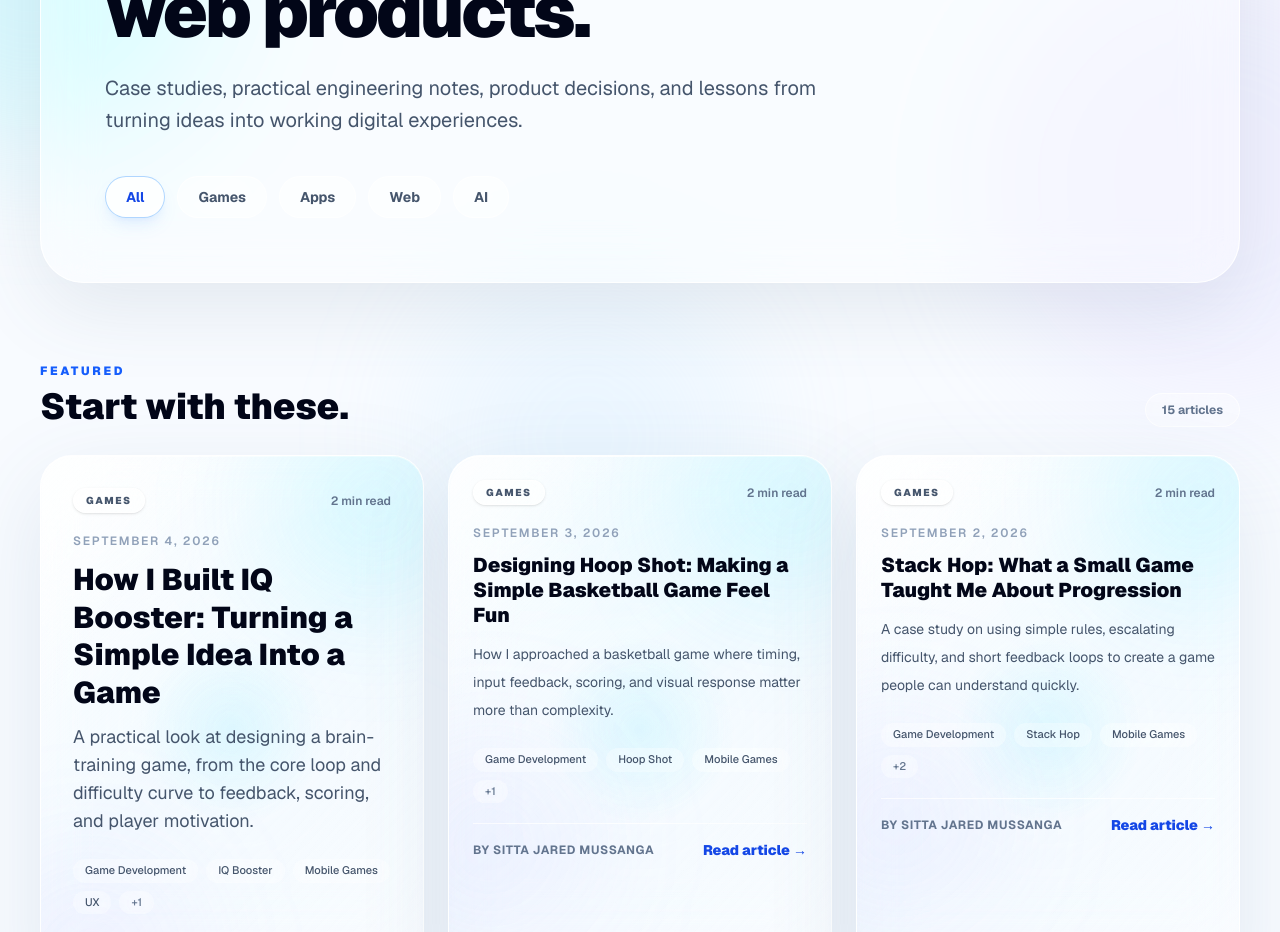
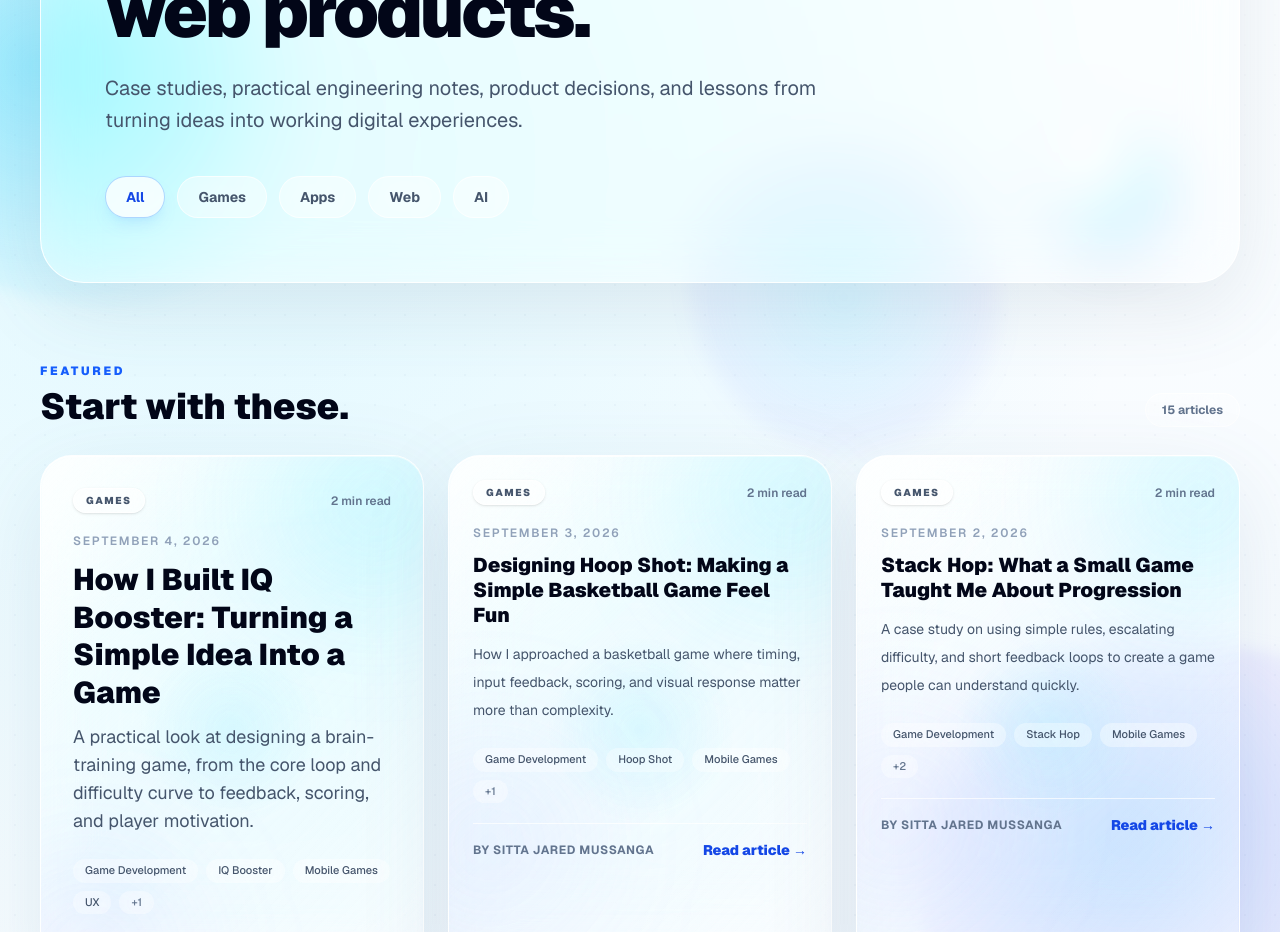
Before and after one commit to joshuamussanga7-cpu/sitta-jared-portfolio, a Next.js app: page /blog in a window 1280 px wide. Shown: the part 400-1332 px from the top of the page. Built offline with nearby package versions, Linux system fonts and the light colour scheme.

Commit message:
style: unify blog with liquid glass background

```diff
--- a/app/(routes)/blog/page.tsx
+++ b/app/(routes)/blog/page.tsx
@@ -23,6 +23,21 @@ function getCategory(tags: string[]) {
   return 'development'
 }
 
+function LiquidBackground() {
+  return (
+    <div className="pointer-events-none absolute inset-0 overflow-hidden" aria-hidden="true">
+      <div className="liquid-blob one" />
+      <div className="liquid-blob two" />
+      <div className="liquid-blob three" />
+      <div className="liquid-blob four" />
+      <div className="liquid-orb large" style={{ top: '12%', right: '8%' }} />
+      <div className="liquid-orb small" style={{ top: '33%', left: '5%', animationDelay: '-2s' }} />
+      <div className="liquid-orb" style={{ bottom: '9%', right: '16%', animationDelay: '-4s' }} />
+      <div className="liquid-grid absolute inset-0 opacity-40" />
+    </div>
+  )
+}
+
 export default async function BlogPage({ searchParams }: Props) {
   const { category = 'all' } = await searchParams
   const posts = getAllBlogPosts()
@@ -31,10 +46,8 @@ export default async function BlogPage({ searchParams }: Props) {
   const remainingPosts = filteredPosts.slice(3)
 
   return (
-    <main className="relative min-h-screen overflow-hidden bg-[#f8fbff]">
-      <div className="pointer-events-none absolute -left-40 top-24 h-96 w-96 rounded-full bg-cyan-200/35 blur-3xl" />
-      <div className="pointer-events-none absolute -right-40 top-72 h-[28rem] w-[28rem] rounded-full bg-violet-200/25 blur-3xl" />
-      <div className="pointer-events-none absolute left-1/3 top-[38rem] h-80 w-80 rounded-full bg-sky-200/20 blur-3xl" />
+    <main className="liquid-scene relative min-h-screen overflow-hidden">
+      <LiquidBackground />
 
       <section className="relative z-10 px-5 pb-12 pt-20 sm:px-8 lg:px-10 lg:pt-28">
         <div className="mx-auto max-w-7xl">
```
